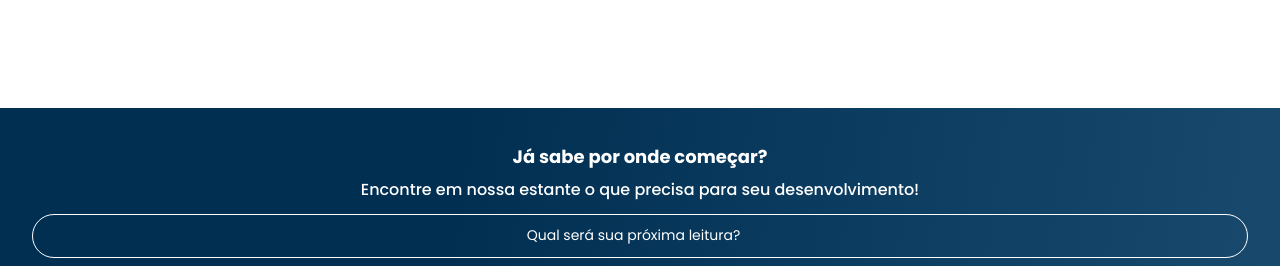
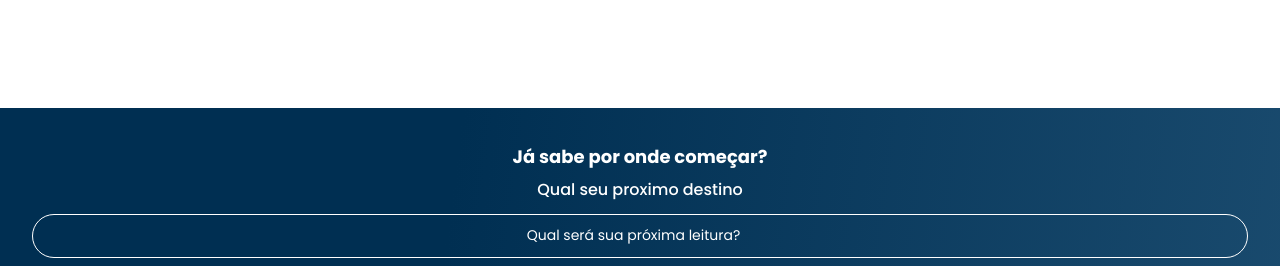
Before and after one commit to ericklindao/1-projeto-4-bimestre-, a plain HTML site: page index.html in a window 1280 px wide. Shown: the part 534-800 px from the top of the page. Drawn offline with nearby package versions, Linux system fonts and the light colour scheme; files whose address does not match are found by name.

Commit message:
Update index.html

```diff
--- a/index.html
+++ b/index.html
@@ -49,7 +49,7 @@
 
   <section class="banner">
     <h2 class="banner__titulo">Já sabe por onde começar?</h2>
-    <p class="banner__texto">Encontre em nossa estante o que precisa para seu desenvolvimento!</p>
+    <p class="banner__texto">Qual seu proximo destino</p>
     <input type="search" class="banner__pesquisa" placeholder="Qual será sua próxima leitura?">
   </section>
 
```
